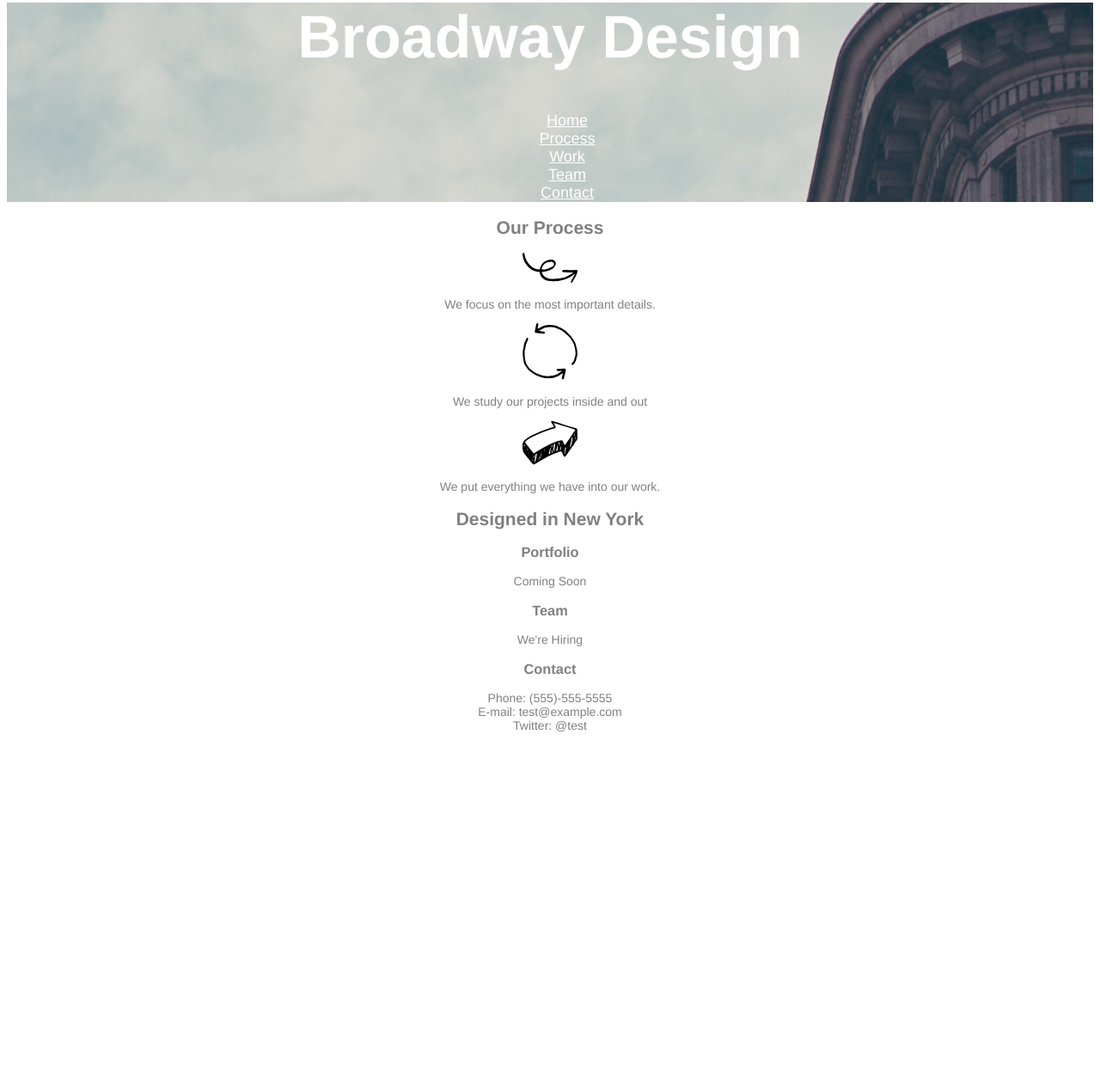
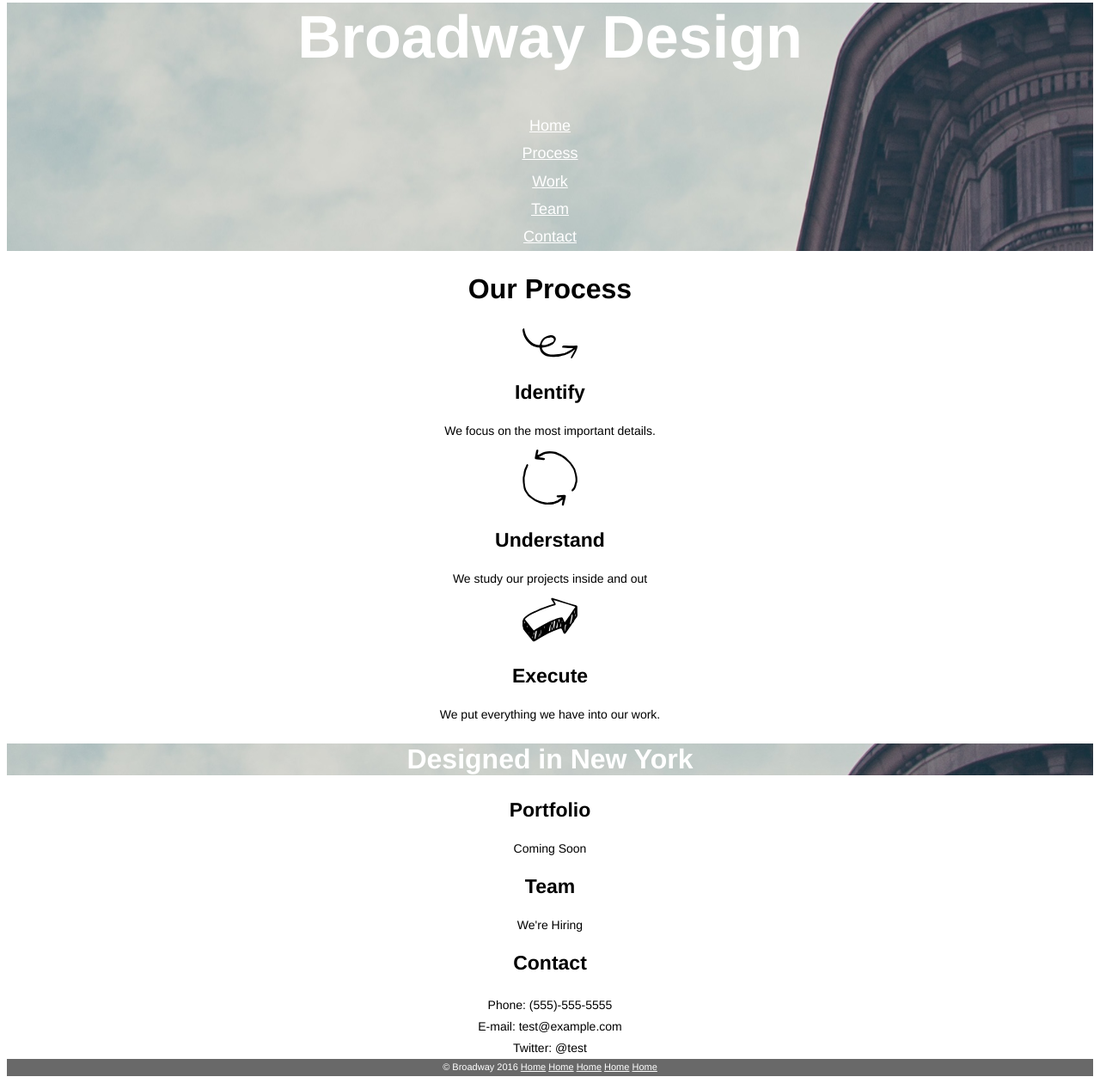
Before and after one commit to waterjunky/BroadwayDesign, a plain HTML site: page index.html in a window 1280 px wide. Shown: the part 44-1304 px from the top of the page at 86% size. Before the commit the page ends 910 px from the top, so only its background shows below. Drawn offline with Linux system fonts and the light colour scheme.

Commit message:
refine html and css

```diff
--- a/index.html
+++ b/index.html
@@ -10,7 +10,7 @@
     <div class="navarea">
       <h1>Broadway Design</h1>
       <nav>
-        <ul class="pagelinks">
+        <ul>
           <li><a href="#">Home</a></li>
           <li><a href="#">Process</a></li>
           <li><a href="#">Work</a></li>
@@ -24,10 +24,13 @@
     <div>
       <h2>Our Process</h2>
       <img src="./resources/images/identify.svg" alt="identity icon">
+      <h3>Identify</h3>
       <p>We focus on the most important details.</p>
       <img src="./resources/images/understand.svg" alt="understand icon">
+      <h3>Understand</h3>
       <p>We study our projects inside and out</p>
       <img src="./resources/images/execute.svg" alt="execute icon">
+      <h3>Execute</h3>
       <p>We put everything we have into our work.
     </div>
 
@@ -39,15 +42,22 @@
       <h3>Team</h3>
       <p>We're Hiring</p>
       <h3>Contact</h3>
-      <p>
-        Phone: (555)-555-5555<br>
-        E-mail: test@example.com<br>
-        Twitter: @test
-      </p>
+      <ul>
+        <li>Phone: (555)-555-5555</li>
+        <li>E-mail: test@example.com</li>
+        <li>Twitter: @test</li>
+      </ul>
 
       <!-- Footer -->
       <footer>
-
+        <ul class="footer">
+          <li>&copy;	Broadway 2016</li>
+          <li><a href="#">Home</a></li>
+          <li><a href="#">Home</a></li>
+          <li><a href="#">Home</a></li>
+          <li><a href="#">Home</a></li>
+          <li><a href="#">Home</a></li>
+        </ul>
       </footer>
 
     </div>
--- a/resources/css/styles.css
+++ b/resources/css/styles.css
@@ -1,26 +1,51 @@
 body {
   font-family: Helvetica, sans-serif;
   font-size: 14px;
-  color: gray;
   text-align: center;
 }
 
 h1 {
   font-size: 70px;
-  color: white;
   font-weight: bold;
 }
 
-.pagelinks {
-  font-size: 18px;
-  color: white;
-  list-style: none;
+h2 {
+  font-size: 32px;
+  font-weight: bold;
 }
 
-a {
+h3 {
+  font-size: 23px;
+  font-weight: bold;
+}
+
+ul {
+  list-style-type: none;
+  padding: 0;
+  margin: 0;
+  line-height: 1.8;
+}
+
+.navarea a {
+  font-size: 18px;
   color: white;
 }
 
-.navarea {
+.navarea, .info {
   background-image: url("../../resources/images/the-flatiron-building.png");
+  color: white;
 }
+
+footer {
+  font-size: 11px;
+  background-color: dimgray;
+  color: white;
+}
+
+footer li {
+  display: inline-block;
+}
+
+footer a {
+  color: white;
+}
```
